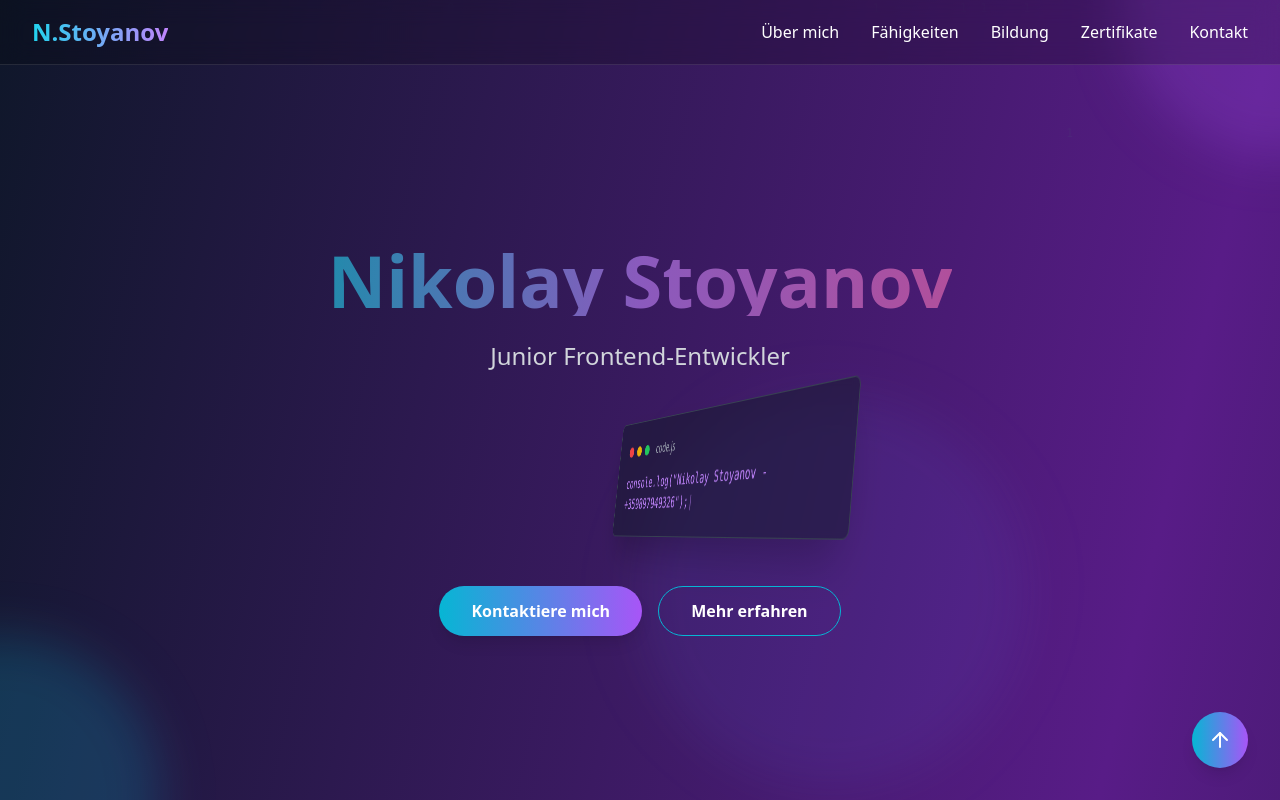
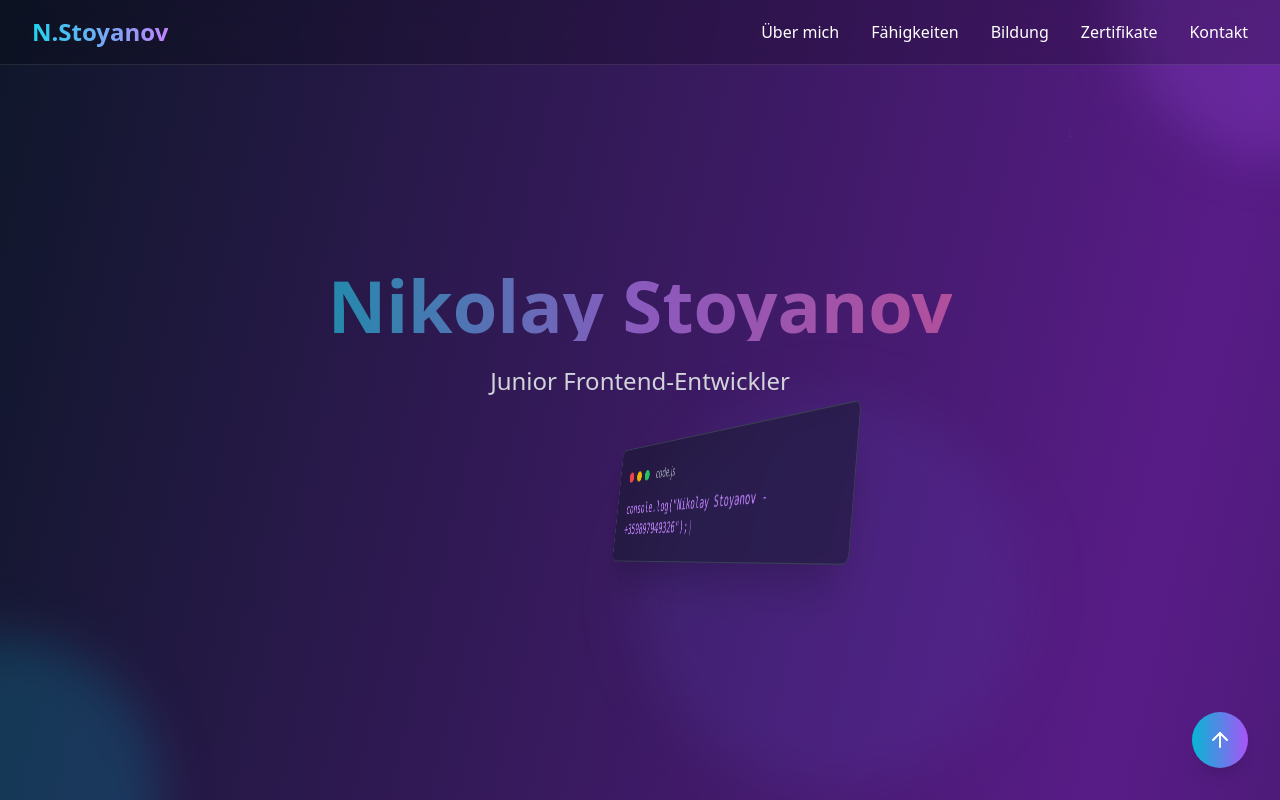
Before and after one commit to Niko5886/Website_CV_Nikolay_Stoyanov, a React (Vite) app: page / in a window 1280 px wide. Shown: the top 800 px of the page. Built offline with nearby package versions, Linux system fonts and the light colour scheme.

Commit message:
Remove contact buttons from hero section

```diff
--- a/src/App.tsx
+++ b/src/App.tsx
@@ -253,20 +253,6 @@ const App = () => {
             </div>
           </div>
 
-          <div className="flex flex-col sm:flex-row gap-4 justify-center">
-            <button
-              onClick={() => scrollToSection('contact')}
-              className="px-8 py-3 bg-gradient-to-r from-cyan-500 to-purple-500 rounded-full font-semibold hover:from-cyan-600 hover:to-purple-600 transition-all duration-300 transform hover:scale-105 shadow-lg hover:shadow-cyan-500/25"
-            >
-              Kontaktiere mich
-            </button>
-            <button
-              onClick={() => scrollToSection('about')}
-              className="px-8 py-3 border border-cyan-500 rounded-full font-semibold hover:bg-cyan-500/10 transition-all duration-300 transform hover:scale-105"
-            >
-              Mehr erfahren
-            </button>
-          </div>
         </div>
       </section>
 
```
